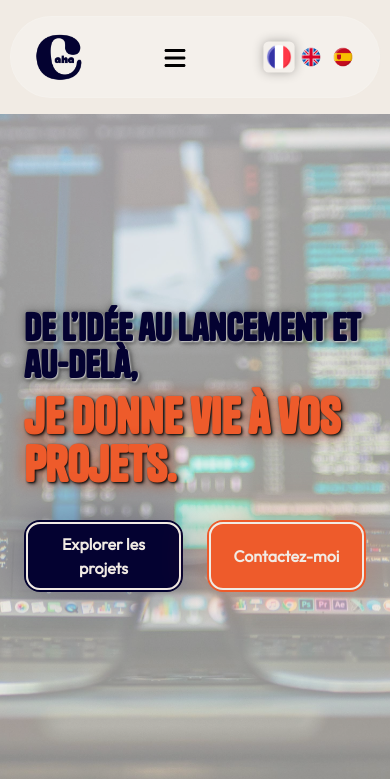
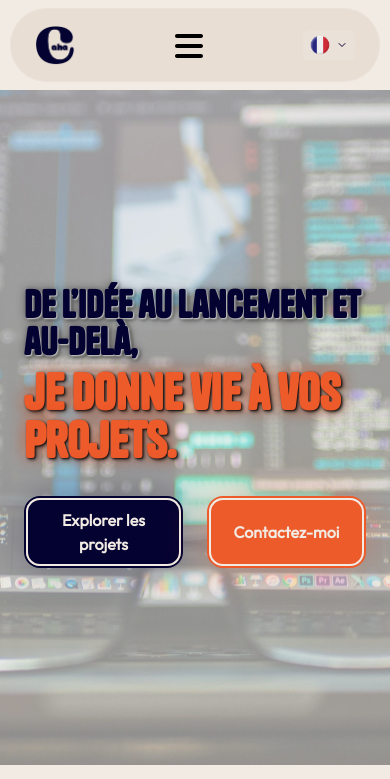
Before and after one commit to cesaraha/personal-website, a SvelteKit app: page / in a window 390 px wide. Shown: the top 779 px of the page. Built offline with nearby package versions, Linux system fonts and the light colour scheme.

Commit message:
Changes in header
Changed logo size, navigation bar (and it's dropdown hamburger version) and the language selection menu, now it's a dropdown as well.

```diff
--- a/src/components/Header.svelte
+++ b/src/components/Header.svelte
@@ -6,11 +6,26 @@
 	$: t = getTranslation($currentLanguage).navigation;
 
 	let hamOpen = false;
+	let langDropdownOpen = false;
 	let navRef: HTMLElement | null = null;
 	let hamRef: HTMLElement | null = null;
+	let langRef: HTMLElement | null = null;
+
+	const languages = [
+		{ code: 'fr' as const, flag: 'img/fra-lang.png', name: 'Français' },
+		{ code: 'en' as const, flag: 'img/eng-lang.png', name: 'English' },
+		{ code: 'sp' as const, flag: 'img/spa-lang.png', name: 'Español' }
+	];
+
+	$: currentLang = languages.find((lang) => lang.code === $currentLanguage) || languages[0];
+	$: otherLanguages = languages.filter((lang) => lang.code !== $currentLanguage);
 
 	function toggleMenu() {
 		hamOpen = !hamOpen;
+	}
+
+	function toggleLangDropdown() {
+		langDropdownOpen = !langDropdownOpen;
 	}
 
 	function handleClickOutside(event: MouseEvent) {
@@ -23,23 +38,38 @@
 		) {
 			hamOpen = false;
 		}
+
+		if (langDropdownOpen && langRef && !langRef.contains(event.target as Node)) {
+			langDropdownOpen = false;
+		}
 	}
 
 	function handleKeydown(event: KeyboardEvent) {
 		if (event.key === 'Escape' && hamOpen) {
 			hamOpen = false;
 		}
+		if (event.key === 'Escape' && langDropdownOpen) {
+			langDropdownOpen = false;
+		}
 	}
 
 	// Language selection functions
 	function setLanguage(lang: 'fr' | 'en' | 'sp') {
 		currentLanguage.set(lang);
+		langDropdownOpen = false;
 	}
 
 	function handleLangKeydown(event: KeyboardEvent, lang: 'fr' | 'en' | 'sp') {
 		if (event.key === 'Enter' || event.key === ' ') {
 			event.preventDefault();
 			setLanguage(lang);
+		}
+	}
+
+	function handleDropdownToggleKeydown(event: KeyboardEvent) {
+		if (event.key === 'Enter' || event.key === ' ') {
+			event.preventDefault();
+			toggleLangDropdown();
 		}
 	}
 
@@ -77,37 +107,50 @@
 		</nav>
 	</div>
 
-    <div class="language-selection">
+	<div class="language-selection" bind:this={langRef}>
 		<button
 			type="button"
-            class="flag-button"
-            class:active={$currentLanguage === 'fr'}
-            on:click={() => setLanguage('fr')}
-            on:keydown={(e) => handleLangKeydown(e, 'fr')}
-            aria-label="Switch to French"
+			class="lang-dropdown-trigger"
+			on:click={toggleLangDropdown}
+			on:keydown={handleDropdownToggleKeydown}
+			aria-label="Language selection"
+			aria-expanded={langDropdownOpen}
+			aria-haspopup="true"
 		>
-            <img src="img/fra-lang.png" class="flag" alt="French flag" />
-        </button>
+			<img src={currentLang.flag} class="flag" alt={currentLang.name} />
+			<svg
+				class="dropdown-arrow"
+				class:rotated={langDropdownOpen}
+				width="12"
+				height="12"
+				viewBox="0 0 24 24"
+				fill="none"
+			>
+				<path
+					stroke="currentColor"
+					stroke-width="2"
+					stroke-linecap="round"
+					stroke-linejoin="round"
+					d="M6 9l6 6 6-6"
+				/>
+			</svg></button
+		>
+		{#if langDropdownOpen}
+			<div class="lang-dropdown">
+				{#each otherLanguages as lang}
 					<button
 						type="button"
-            class="flag-button"
-            class:active={$currentLanguage === 'en'}
-            on:click={() => setLanguage('en')}
-            on:keydown={(e) => handleLangKeydown(e, 'en')}
-            aria-label="Switch to English"
+						class="lang-option"
+						on:click={() => setLanguage(lang.code)}
+						on:keydown={(e) => handleLangKeydown(e, lang.code)}
+						aria-label="Switch to {lang.name}"
 					>
-            <img src="img/eng-lang.png" class="flag" alt="English flag" />
+						<img src={lang.flag} class="flag" alt={lang.name} />
+						<span class="lang-name">{lang.name}</span>
 					</button>
-        <button
-            type="button"
-            class="flag-button"
-            class:active={$currentLanguage === 'sp'}
-            on:click={() => setLanguage('sp')}
-            on:keydown={(e) => handleLangKeydown(e, 'sp')}
-            aria-label="Switch to Spanish"
-        >
-            <img src="img/spa-lang.png" class="flag" alt="Spanish flag" />
-        </button>
+				{/each}
+			</div>
+		{/if}
 	</div>
 </header>
 
@@ -116,14 +159,14 @@
 	header {
 		width: 95%;
 		max-width: none;
-        margin: var(--spacing2) auto;
+		margin: var(--spacing1) auto;
 		display: flex;
 		align-items: center;
 		justify-content: space-between;
 		position: sticky;
 		top: 0;
 		padding: var(--spacing1) var(--spacing4);
-        background: hsl(from var(--bg-color) h s calc(l + 2));
+		background: hsl(from var(--bg-color) h s calc(l - 5));
 		border-radius: var(--spacing5);
 		z-index: 1000;
 		backdrop-filter: blur(10px);
@@ -150,7 +193,7 @@
 		width: 40px;
 		height: 40px;
 		cursor: pointer;
-        padding: var(--spacing1);
+		padding: var(--spacing0);
 		background: transparent;
 		border: none;
 		border-radius: var(--spacing1);
@@ -174,31 +217,72 @@
 
 	/* Language selection styles */
 	.language-selection {
+        position: relative;
+        display: flex;
+        align-items: center;
+    }
+
+	.lang-dropdown-trigger {
+        all: unset;
+        display: flex;
+        align-items: center;
+        gap: 6px;
+        cursor: pointer;
+        border-radius: 6px;
+        padding: 6px 8px;
+        transition: all 0.3s ease;
+        background: rgba(255, 255, 255, 0.1);
+        border: 1px solid transparent;
+    }
+
+    .lang-dropdown-trigger:hover,
+    .lang-dropdown-trigger:focus {
+        background: rgba(255, 255, 255, 0.2);
+        outline: 2px solid var(--accent-color);
+        outline-offset: 1px;
+    }
+
+    .dropdown-arrow {
+        transition: transform 0.3s ease;
+        color: var(--text-color);
+    }
+
+    .dropdown-arrow.rotated {
+        transform: rotate(180deg);
+    }
+
+    .lang-dropdown {
+        position: absolute;
+        top: calc(100% + 8px);
+        right: 0;
+        background: var(--bg-color);
+        border: 1px solid rgba(255, 255, 255, 0.1);
+        border-radius: var(--spacing2);
+        backdrop-filter: blur(10px);
+        box-shadow: 0 8px 32px rgba(0, 0, 0, 0.3);
+        min-width: 140px;
+        z-index: 1001;
+        overflow: hidden;
+        padding: var(--spacing1) 0;
+    }
+
+    .lang-option {
+        all: unset;
         display: flex;
         align-items: center;
         gap: var(--spacing2);
+        width: 100%;
+        padding: var(--spacing1) var(--spacing3);
+        cursor: pointer;
+        transition: background 0.2s ease;
+        font-size: 14px;
+        color: var(--text-color);
     }
 
-    .flag-button {
-        all: unset;
-        display: inline-block;
-        cursor: pointer;
-        border-radius: 4px;
-        padding: 2px;
-        transition: all 0.3s ease;
-    }
-
-    .flag-button:hover,
-    .flag-button:focus {
-        transform: scale(1.1);
-        outline: 2px solid var(--accent-color, #0066cc);
-        outline-offset: 1px;
-    }
-
-    .flag-button.active {
-        transform: scale(1.3);
-        filter: brightness(1.3);
-        box-shadow: 0 0 8px rgba(0, 0, 0, 0.3);
+    .lang-option:hover,
+    .lang-option:focus {
+        background: rgba(255, 255, 255, 0.1);
+        outline: none;
     }
 
 	.flag {
@@ -206,70 +290,19 @@
         height: 24px;
         display: block;
         pointer-events: none;
+        border-radius: 2px;
     }
 
-    @media (max-width: 950px) {
-        header {
-            padding: var(--spacing2) var(--spacing4);
-        }
-
-        .ham {
-            display: block;
-        }
-
-        nav {
-            display: none;
-        }
-
-        nav.show {
-            display: flex;
-            flex-direction: column;
-            position: absolute;
-            top: calc(100% + var(--spacing2));
-            right: 0;
-            background: var(--bg-color);
-            padding: var(--spacing4);
-            gap: var(--spacing4);
-            border-radius: var(--spacing2);
-            border: 1px solid rgba(255, 255, 255, 0.1);
-            backdrop-filter: blur(10px);
-            box-shadow: 0 8px 32px rgba(0, 0, 0, 0.3);
-            min-width: 200px;
-        }
-
-        /* Remove dividers on mobile */
-        nav.show a:not(:last-child)::before {
-            display: none;
-        }
-
-        /* Adjust language selection on mobile */
-        .language-selection {
-            gap: var(--spacing1);
-        }
-
-        .flag {
-            width: 20px;
-            height: 20px;
-        }
-    }
-
-    @media (max-width: 600px) {
-        header {
-            width: 95%;
-            padding: var(--spacing2) var(--spacing3);
-        }
-
-        nav.show {
-            right: var(--spacing2);
-            left: var(--spacing2);
-            min-width: auto;
-        }
+    .lang-name {
+        font-weight: 500;
+        translate: 0 -1px;
     }
 
 	.logo-link {
 		display: flex;
 		align-items: center;
 		transition: transform 0.2s ease;
+		width: min(40px, 15%);
 	}
 
 	.logo-link:hover {
@@ -277,7 +310,7 @@
 	}
 
 	.logo {
-        width: 3rem;
+		width: 100%;
 		height: auto;
 		display: block;
 	}
@@ -287,7 +320,7 @@
 		text-decoration: none;
 		position: relative;
 		transition: color 0.2s ease;
-        padding: var(--spacing1) var(--spacing2);
+		padding: var(--spacing2) var(--spacing2);
 		border-radius: var(--spacing1);
 	}
 
@@ -322,11 +355,84 @@
 		width: 0;
 		height: 2px;
 		background: var(--accent-color);
-        transition: width 0.3s ease, left 0.3s ease;
+		transition:
+			width 0.3s ease,
+			left 0.3s ease;
 	}
 
 	nav a:hover::after {
 		width: 80%;
 		left: 10%;
 	}
+
+	@media (max-width: 950px) {
+		header {
+			padding: var(--spacing1) var(--spacing3);
+		}
+
+		.ham {
+			display: block;
+		}
+
+		nav {
+			display: none;
+		}
+
+		nav.show {
+			display: flex;
+			flex-direction: column;
+			position: absolute;
+			top: calc(100% + var(--spacing2));
+			right: 33.33%;
+			background: var(--bg-color);
+			padding: var(--spacing2);
+			gap: var(--spacing1);
+			border-radius: var(--spacing2);
+			border: 1px solid rgba(255, 255, 255, 0.1);
+			backdrop-filter: blur(10px);
+			box-shadow: 0 8px 32px rgba(0, 0, 0, 0.3);
+			min-width: 200px;
+		}
+
+		nav.show a {
+			padding: var(--spacing1) var(--spacing1);
+		}
+
+		/* Remove dividers on mobile */
+		nav.show a:not(:last-child)::before {
+			display: none;
+		}
+
+		/* Adjust language selection on mobile */
+		.lang-dropdown-trigger {
+            padding: 4px 6px;
+        }
+
+        .flag {
+            width: 20px;
+            height: 20px;
+        }
+
+        .lang-dropdown {
+            min-width: 120px;
+        }
+
+        .lang-option {
+            padding: var(--spacing1) var(--spacing2);
+            font-size: 13px;
+        }
+	}
+
+	@media (max-width: 600px) {
+		header {
+			width: 95%;
+			padding: var(--spacing2) var(--spacing3);
+		}
+
+		nav.show {
+			right: var(--spacing0);
+			left: var(--spacing0);
+			min-width: auto;
+		}
+	}
 </style>
```
Lines whose indentation alone changed are shown as unchanged.
